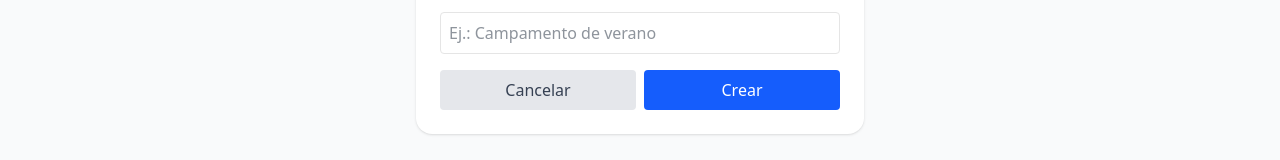
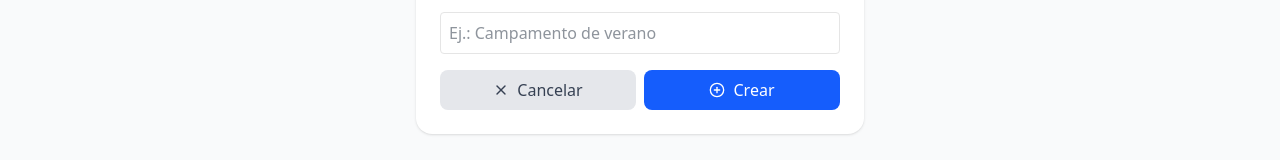
Before and after one commit to KanterAlon/MadrijApp, a Next.js app: page /dashboard/nuevo in a window 1280 px wide. Shown: the part 281-441 px from the top of the page. Built offline with nearby package versions, Linux system fonts and the light colour scheme; no server answers.

Commit message:
feat: enhance buttons with modern design

```diff
--- a/src/app/dashboard/nuevo/page.tsx
+++ b/src/app/dashboard/nuevo/page.tsx
@@ -6,7 +6,8 @@ import { useUser } from "@clerk/nextjs";
 import { useRouter } from "next/navigation";
 import Link from "next/link";
 import { supabase } from "@/lib/supabase";
-import Loader from "@/components/ui/loader";
+import Button from "@/components/ui/button";
+import { PlusCircle, X } from "lucide-react";
 
 export default function NuevoProyectoPage() {
   const { user } = useUser();
@@ -65,20 +66,22 @@ export default function NuevoProyectoPage() {
         onChange={(e) => setNombre(e.target.value)}
       />
       <div className="flex gap-2">
-        <button
+        <Button
+          variant="secondary"
+          className="flex-1"
+          icon={<X className="w-4 h-4" />}
           onClick={() => router.push('/dashboard')}
-          className="flex-1 bg-gray-200 text-gray-700 px-4 py-2 rounded hover:bg-gray-300"
         >
           Cancelar
-        </button>
-        <button
+        </Button>
+        <Button
+          className="flex-1"
           onClick={handleCrear}
-          disabled={creating}
-          className="flex-1 bg-blue-600 text-white px-4 py-2 rounded hover:bg-blue-700 disabled:opacity-75 flex items-center justify-center gap-2"
+          loading={creating}
+          icon={<PlusCircle className="w-4 h-4" />}
         >
-          {creating && <Loader className="h-4 w-4" />}
-          <span>Crear</span>
-        </button>
+          Crear
+        </Button>
       </div>
     </div>
   );
--- a/src/app/dashboard/unirse/page.tsx
+++ b/src/app/dashboard/unirse/page.tsx
@@ -6,7 +6,8 @@ import { useUser } from "@clerk/nextjs";
 import { useRouter } from "next/navigation";
 import Link from "next/link";
 import { supabase } from "@/lib/supabase";
-import Loader from "@/components/ui/loader";
+import Button from "@/components/ui/button";
+import { LogIn } from "lucide-react";
 
 export default function UnirseProyectoPage() {
   const { user } = useUser();
@@ -58,14 +59,14 @@ export default function UnirseProyectoPage() {
         value={codigo}
         onChange={(e) => setCodigo(e.target.value)}
       />
-      <button
+      <Button
         onClick={handleJoin}
-        disabled={loading}
-        className="bg-green-600 text-white px-4 py-2 rounded hover:bg-green-700 disabled:opacity-75 flex items-center gap-2"
+        loading={loading}
+        icon={<LogIn className="w-4 h-4" />}
+        variant="secondary"
       >
-        {loading && <Loader className="h-4 w-4" />}
-        <span>Unirse</span>
-      </button>
+        Unirse
+      </Button>
     </div>
   );
 }
--- a/src/app/page.tsx
+++ b/src/app/page.tsx
@@ -3,7 +3,8 @@
 import { SignInButton, useAuth } from "@clerk/nextjs";
 import { useRouter } from "next/navigation";
 import { useEffect } from "react";
-import { CalendarCheck, Group, LayoutDashboard } from "lucide-react";
+import { CalendarCheck, Group, LayoutDashboard, LogIn } from "lucide-react";
+import Button from "@/components/ui/button";
 
 export default function HomePage() {
   const { isSignedIn } = useAuth();
@@ -39,9 +40,7 @@ export default function HomePage() {
       <h1 className="text-5xl font-extrabold mb-4 text-blue-900">Bienvenido a MadrijApp</h1>
       <p className="text-xl text-gray-700 mb-8">Tu espacio para organizar todo como madrij.</p>
       <SignInButton mode="modal" withSignUp forceRedirectUrl="/dashboard" signUpForceRedirectUrl="/dashboard">
-        <button className="px-6 py-3 bg-blue-600 text-white rounded-lg font-medium hover:bg-blue-700 transition">
-          Iniciar sesión
-        </button>
+        <Button icon={<LogIn className="w-4 h-4" />}>Iniciar sesión</Button>
       </SignInButton>
       <section className="mt-12 grid gap-6 w-full max-w-5xl md:grid-cols-3">
         {features.map(({ icon: Icon, title, desc }) => (
--- a/src/app/proyecto/[id]/janijim/asistencia/page.tsx
+++ b/src/app/proyecto/[id]/janijim/asistencia/page.tsx
@@ -14,7 +14,8 @@ import {
   getSesion,
 } from "@/lib/supabase/asistencias";
 import { supabase } from "@/lib/supabase";
-import { Search } from "lucide-react";
+import { Search, FileUp, Check } from "lucide-react";
+import Button from "@/components/ui/button";
 
 type AsistenciaRow = {
   janij_id: string;
@@ -247,19 +248,21 @@ export default function AsistenciaPage() {
           <p>Ausentes: {ausentes.length}</p>
         </div>
         {esCreador && (
-          <button
+          <Button
+            className="w-full"
+            icon={<FileUp className="w-4 h-4" />}
             onClick={exportar}
-            className="px-4 py-2 bg-blue-600 text-white rounded-lg w-full"
           >
             Descargar Excel
-          </button>
+          </Button>
         )}
-        <button
+        <Button
+          className="w-full"
+          variant="secondary"
           onClick={() => router.push(`/proyecto/${proyectoId}/janijim`)}
-          className="px-4 py-2 bg-green-600 text-white rounded-lg w-full"
         >
           Volver al menú
-        </button>
+        </Button>
       </div>
     );
   }
@@ -354,12 +357,13 @@ export default function AsistenciaPage() {
           ))}
         </ul>
         {esCreador && (
-          <button
+          <Button
+            className="w-full"
+            icon={<Check className="w-4 h-4" />}
             onClick={finalizar}
-            className="px-4 py-2 bg-green-600 text-white rounded-lg w-full"
           >
             Finalizar asistencia
-          </button>
+          </Button>
         )}
       </div>
     </div>
--- a/src/app/proyecto/[id]/janijim/page.tsx
+++ b/src/app/proyecto/[id]/janijim/page.tsx
@@ -21,6 +21,7 @@ import {
   X,
   Search,
 } from "lucide-react";
+import Button from "@/components/ui/button";
 import Skeleton from "@/components/ui/skeleton";
 import ActiveSesionCard from "@/components/active-sesion-card";
 import {
@@ -355,22 +356,23 @@ export default function JanijimPage() {
   return (
     <div className="max-w-2xl mx-auto mt-12 space-y-4">
       <ActiveSesionCard proyectoId={proyectoId} />
-      <button
+      <Button
+        icon={<Check className="w-4 h-4" />}
         onClick={() => setSesionOpen(true)}
-        className="px-4 py-2 bg-blue-600 text-white rounded-lg hover:bg-blue-700"
       >
         Iniciar asistencia del día
-      </button>
+      </Button>
 
       {janijim.length === 0 ? (
         <div className="text-center space-y-4 py-12 border rounded-lg">
           <p className="text-gray-600">Importá janijim para comenzar</p>
-          <button
+          <Button
+            className="mx-auto"
+            icon={<FileUp className="w-4 h-4" />}
             onClick={() => setImportOpen(true)}
-            className="mx-auto px-4 py-2 bg-blue-600 text-white rounded-lg flex items-center gap-1 hover:bg-blue-700"
           >
-            <FileUp size={16} /> Importar
-          </button>
+            Importar
+          </Button>
         </div>
       ) : (
         <>
@@ -478,12 +480,12 @@ export default function JanijimPage() {
 )}
 
 
-        <button
+        <Button
+          icon={<FileUp className="w-4 h-4" />}
           onClick={() => setImportOpen(true)}
-          className="px-3 py-2 bg-blue-600 text-white rounded-lg flex items-center gap-1"
         >
-          <FileUp size={16} /> Importar
-        </button>
+          Importar
+        </Button>
         <input
           ref={fileInput}
           type="file"
@@ -558,12 +560,12 @@ export default function JanijimPage() {
           </li>
         ))}
       </ul>
-      <button
+      <Button
+        className="mx-auto mt-4 block"
         onClick={() => window.scrollTo({ top: 0, behavior: "smooth" })}
-        className="mx-auto mt-4 px-4 py-2 bg-blue-600 text-white rounded-lg block"
       >
         Volver arriba
-      </button>
+      </Button>
       </>)}
 
       <Sheet open={importOpen} onOpenChange={setImportOpen}>
@@ -637,18 +639,15 @@ export default function JanijimPage() {
                 />
               </div>
               <SheetFooter>
-                <button
-                  onClick={importFromText}
-                  className="px-4 py-2 bg-blue-600 text-white rounded-lg"
-                >
+                <Button icon={<FileUp className="w-4 h-4" />} onClick={importFromText}>
                   Importar
-                </button>
-                <button
+                </Button>
+                <Button
+                  variant="secondary"
                   onClick={() => setImportMode("chooser")}
-                  className="px-4 py-2 bg-gray-200 rounded-lg"
                 >
                   Volver
-                </button>
+                </Button>
               </SheetFooter>
             </>
           )}
@@ -677,12 +676,9 @@ export default function JanijimPage() {
             </select>
           </div>
           <SheetFooter>
-            <button
-              onClick={importColumn}
-              className="px-4 py-2 bg-blue-600 text-white rounded-lg"
-            >
+            <Button icon={<FileUp className="w-4 h-4" />} onClick={importColumn}>
               Importar
-            </button>
+            </Button>
           </SheetFooter>
         </SheetContent>
       </Sheet>
@@ -760,12 +756,9 @@ export default function JanijimPage() {
             </select>
           </div>
           <SheetFooter>
-            <button
-              onClick={iniciarSesion}
-              className="px-4 py-2 bg-blue-600 text-white rounded-lg"
-            >
+            <Button icon={<Check className="w-4 h-4" />} onClick={iniciarSesion}>
               Iniciar
-            </button>
+            </Button>
           </SheetFooter>
         </SheetContent>
       </Sheet>
--- /dev/null
+++ b/src/components/ui/button.tsx
@@ -0,0 +1,41 @@
+import { ButtonHTMLAttributes } from "react";
+import { Loader2 } from "lucide-react";
+import { cn } from "@/lib/utils";
+
+export type ButtonProps = ButtonHTMLAttributes<HTMLButtonElement> & {
+  variant?: "primary" | "secondary" | "danger";
+  loading?: boolean;
+  icon?: React.ReactNode;
+  iconRight?: boolean;
+};
+
+export default function Button({
+  variant = "primary",
+  loading,
+  icon,
+  iconRight,
+  className,
+  children,
+  disabled,
+  ...props
+}: ButtonProps) {
+  const base =
+    "inline-flex items-center justify-center gap-2 px-4 py-2 rounded-md font-medium transition-colors disabled:opacity-60 disabled:pointer-events-none";
+  const variants: Record<string, string> = {
+    primary: "bg-blue-600 text-white hover:bg-blue-700",
+    secondary: "bg-gray-200 text-gray-700 hover:bg-gray-300",
+    danger: "bg-red-600 text-white hover:bg-red-700",
+  };
+
+  return (
+    <button
+      disabled={disabled || loading}
+      className={cn(base, variants[variant], className)}
+      {...props}
+    >
+      {!iconRight && (loading ? <Loader2 className="w-4 h-4 animate-spin" /> : icon)}
+      <span>{children}</span>
+      {iconRight && (loading ? <Loader2 className="w-4 h-4 animate-spin" /> : icon)}
+    </button>
+  );
+}
```
